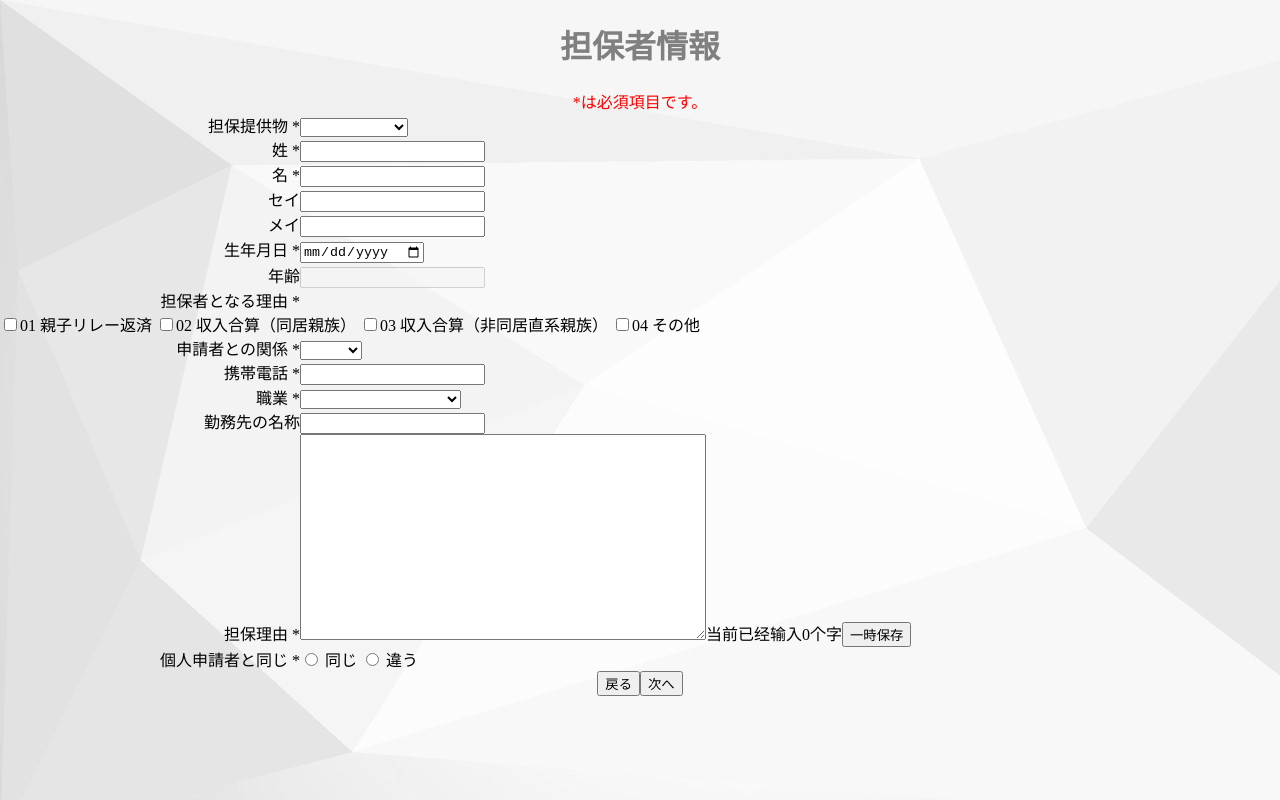
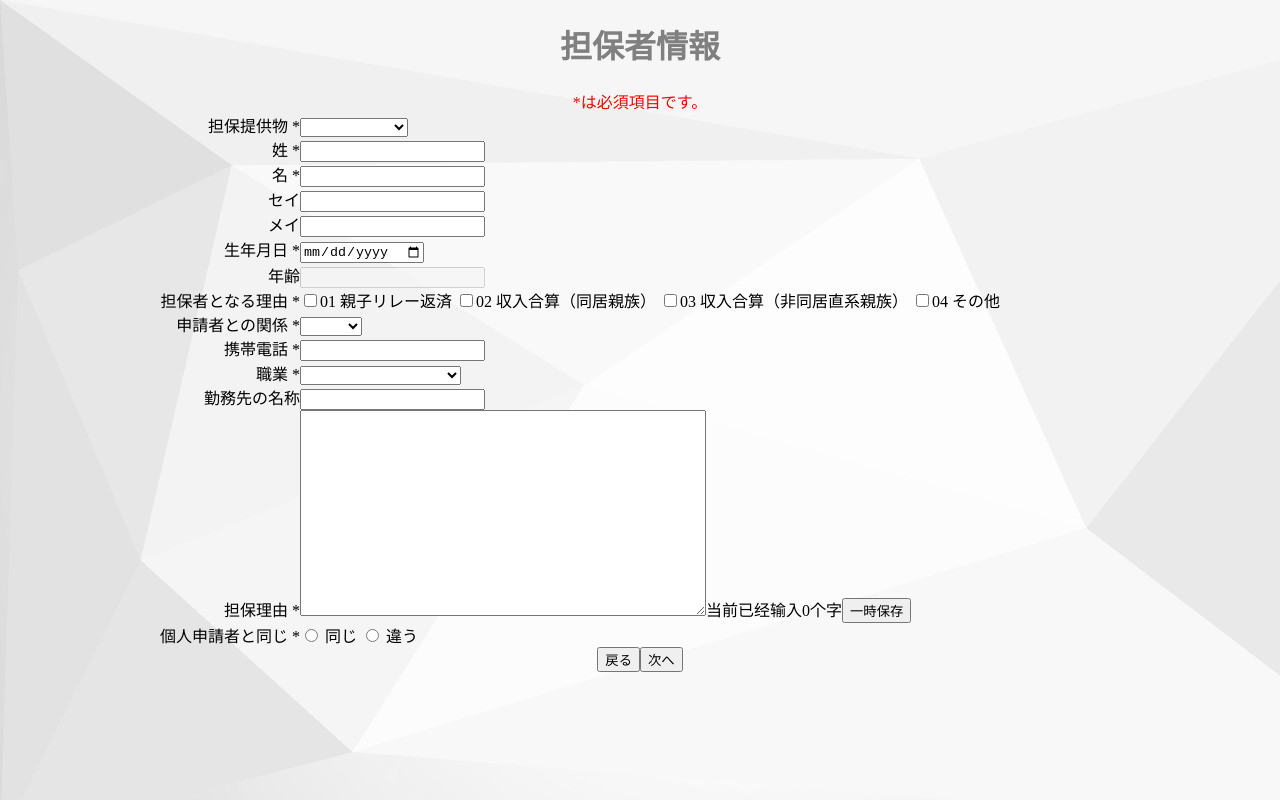
Before and after one commit to RigHakiko/20230214_SaiGaiYuShi_vue_copy_from_github02, a Vue app in the folder 20230208_01_project_vue2_cli_01/: page /Content02 in a window 1280 px wide. Built offline with nearby package versions, Linux system fonts and the light colour scheme.

Commit message:
改样式，两处遇到了同样的问题，不显示在新行

```diff
--- a/20230208_01_project_vue2_cli_01/src/components/Content02.vue
+++ b/20230208_01_project_vue2_cli_01/src/components/Content02.vue
@@ -126,11 +126,23 @@
 
                 <!-- 应该是多选, 先用text -->
                 <!-- <input type="text" v-model="collateralProviderZhy.cpMoushikomi" /> -->
-                <div>
+                <div class="kiho">
+                    <div  class="kiho">
+
                     <input type="checkbox" value="01" v-model="reasons" />01 親子リレー返済
+                    </div>
+                    <div  class="kiho">
+
                     <input type="checkbox" value="02" v-model="reasons" />02 収入合算（同居親族）
+                    </div>
+                    <div  class="kiho">
+
                     <input type="checkbox" value="03" v-model="reasons" />03 収入合算（非同居直系親族）
+                    </div>
+                    <div  class="kiho">
+
                     <input type="checkbox" value="04" v-model="reasons" />04 その他
+                    </div>
                 </div>
 
                 <span class="errorMessage" id="" v-if="cpMoushikomiWarmingTextNotSelectedFlag">
@@ -219,8 +231,10 @@
                 <span class="errorMessage" id="" v-if="cpReasonWarmingTextTooLongFlag">
                     入力した文字数が長すぎます。再入力してください。
             </span>
-            <span>当前已经输入{{ collateralProviderZhy.cpReason.length }}个字</span>
+            <div class="kiho">
+                <span>当前已经输入{{ collateralProviderZhy.cpReason.length }}个字</span>
             <input type="button" value="一時保存" @click="saveReason()" />
+            </div>
             </div>
 
 
```
